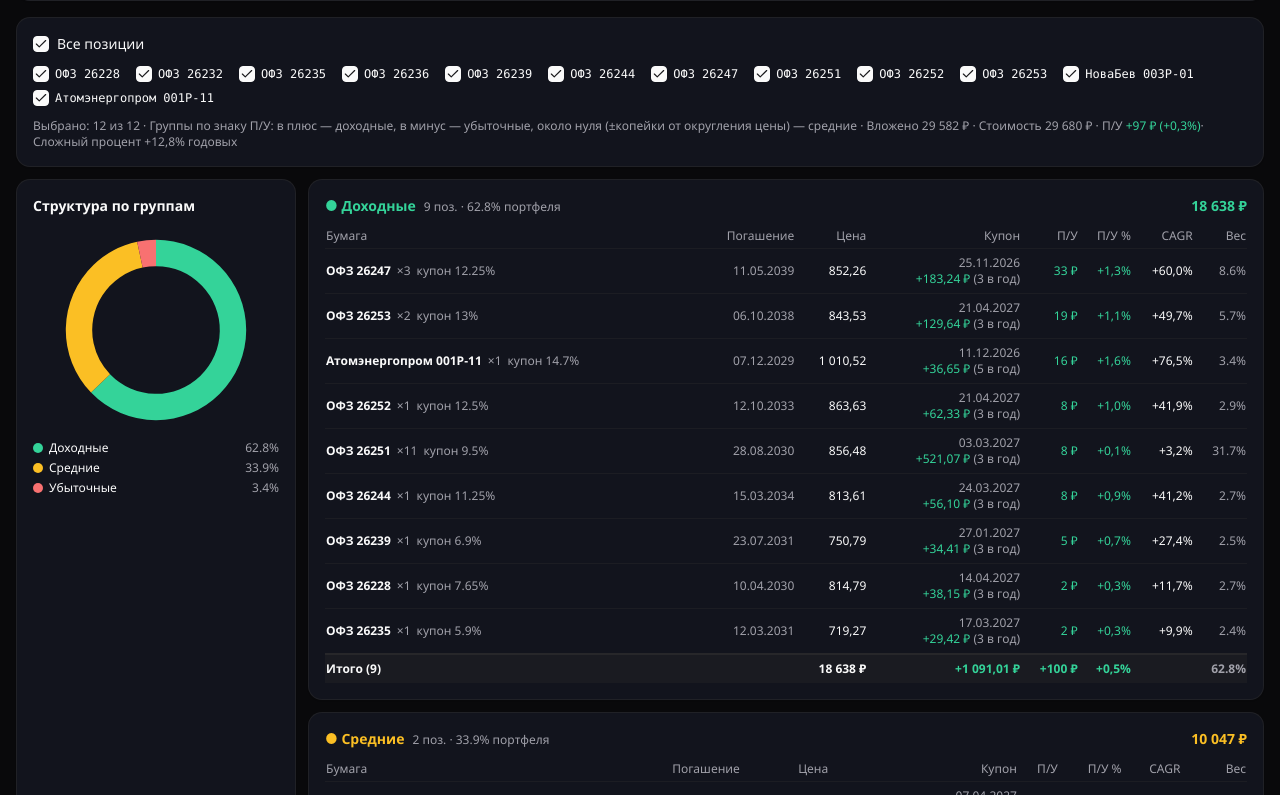
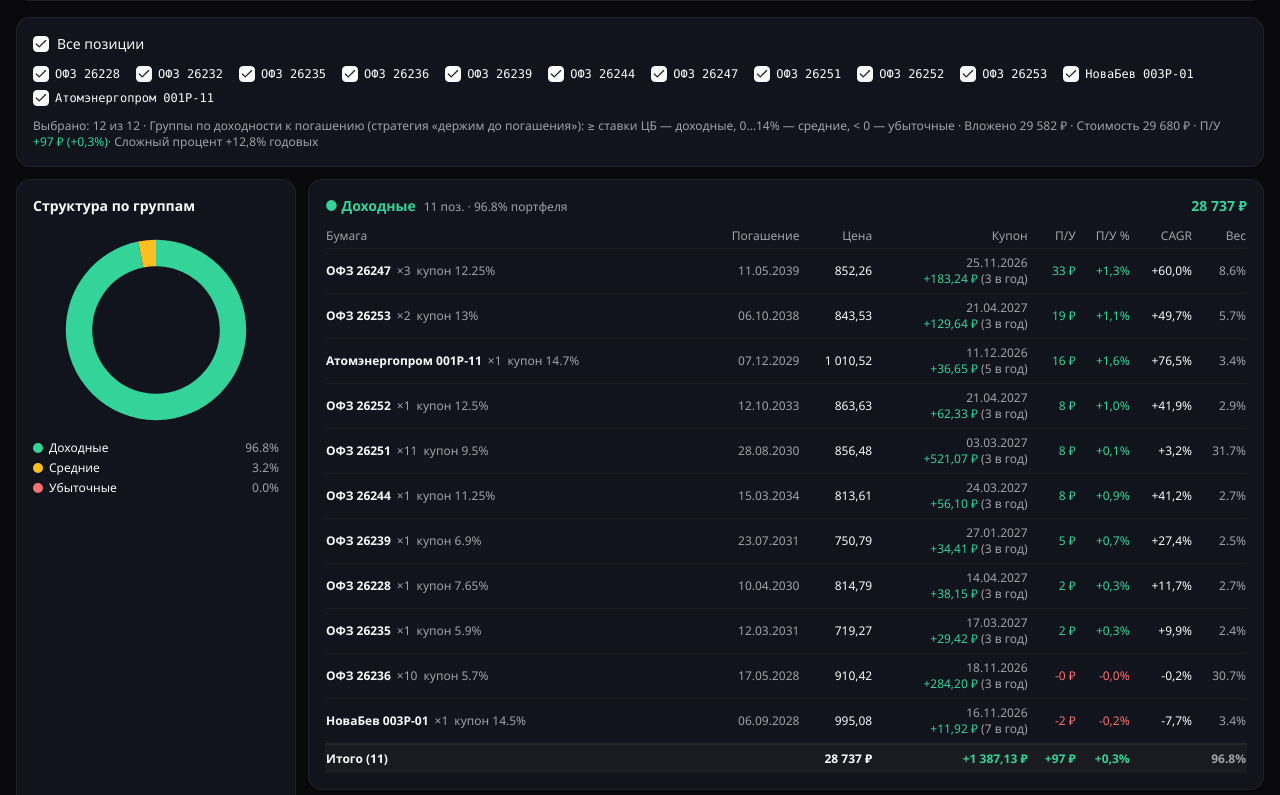
Before and after one commit to GraceYkt/investpulse, a React (Vite) app in the folder invest-app/: page /#/ in a window 1280 px wide. Shown: the part 1185-1980 px from the top of the page. Built offline with nearby package versions, Linux system fonts and the light colour scheme; no server answers.

Commit message:
группы портфеля по доходности к погашению (стратегия держать до погашения): >= ставки ЦБ — доходные

```diff
--- a/invest-app/src/sections/PortfolioSection.tsx
+++ b/invest-app/src/sections/PortfolioSection.tsx
@@ -7,6 +7,20 @@ import {
   cagr, fmtDate, fmtMoney, fmtNum, fmtPct, invested, marketValue, pnl, pnlPct, totals,
 } from '@/lib/portfolio';
 import RecommendationsSection from '@/sections/RecommendationsSection';
+import moex from '@/data/moex-history.json';
+import { KEY_RATE } from '@/data/market';
+
+const MOEX = moex as Record<string, { yieldclose: number | null }>;
+
+/** Доходность к погашению, % годовых: реальная с MOEX, иначе оценка из параметров позиции. */
+function ytmOf(p: Position): number {
+  const y = MOEX[p.id]?.yieldclose;
+  if (y != null && y > 0) return y;
+  if (!p.durationDays || p.currentPrice <= 0) return 0;
+  const years = p.durationDays / 365;
+  const couponPerYear = p.couponPercent ? (p.couponPercent / 100) * 1000 : 0;
+  return (((1000 - p.currentPrice) / years + couponPerYear) / p.currentPrice) * 100;
+}
 
 interface Props {
   positions: Position[];
@@ -31,17 +45,17 @@ export default function PortfolioSection({ positions, selectedIds, onToggle, onT
 
   const t = useMemo(() => totals(selected), [selected]);
 
-  // Группы по знаку результата: П/У > 0 — доходные, < 0 — убыточные, ≈0 — средние.
-  // Погрешность: меньше 1 ₽ или 0,02% от стоимости позиции считаем нулём
-  // (иначе разница в копейках из-за округления цены записывает бумагу «в минус»).
+  // Группы по доходности к погашению (стратегия «держим все до погашения»):
+  // YTM >= ставка ЦБ — доходные; 0…ставка — средние (прибыль ниже бесплатной);
+  // < 0 — убыточные (к погашению реальная потеря).
   const groups = useMemo(() => {
     const g: Record<GroupKey, Position[]> = { profit: [], neutral: [], loss: [] };
+    const rate = KEY_RATE.value;
     for (const p of selected) {
-      const gain = pnl(p);
-      const eps = Math.max(1, marketValue(p) * 0.0002);
-      if (gain > eps) g.profit.push(p);
-      else if (gain < -eps) g.loss.push(p);
-      else g.neutral.push(p);
+      const ytm = ytmOf(p);
+      if (ytm >= rate) g.profit.push(p);
+      else if (ytm > 0) g.neutral.push(p);
+      else g.loss.push(p);
     }
     const byPnl = (a: Position, b: Position) => pnl(b) - pnl(a);
     g.profit.sort(byPnl);
@@ -212,8 +226,9 @@ export default function PortfolioSection({ positions, selectedIds, onToggle, onT
           </div>
         </div>
         <p className="text-xs text-muted-foreground">
-          Выбрано: {selected.length} из {positions.length} · Группы по знаку П/У: в плюс — доходные,
-          в минус — убыточные, около нуля (±копейки от округления цены) — средние · Вложено {fmtMoney(t.invested)} ·
+          Выбрано: {selected.length} из {positions.length} · Группы по доходности к погашению (стратегия «держим до
+          погашения»): ≥ ставки ЦБ — доходные, 0…{KEY_RATE.value.toFixed(0)}% — средние, &lt; 0 — убыточные ·
+          Вложено {fmtMoney(t.invested)} ·
           Стоимость {fmtMoney(t.value)} · П/У{' '}
           <span className={t.pnl >= 0 ? 'text-emerald-400' : 'text-red-400'}>
             {t.pnl >= 0 ? '+' : ''}{fmtMoney(t.pnl)} ({fmtPct(t.pnlPct)})
```
